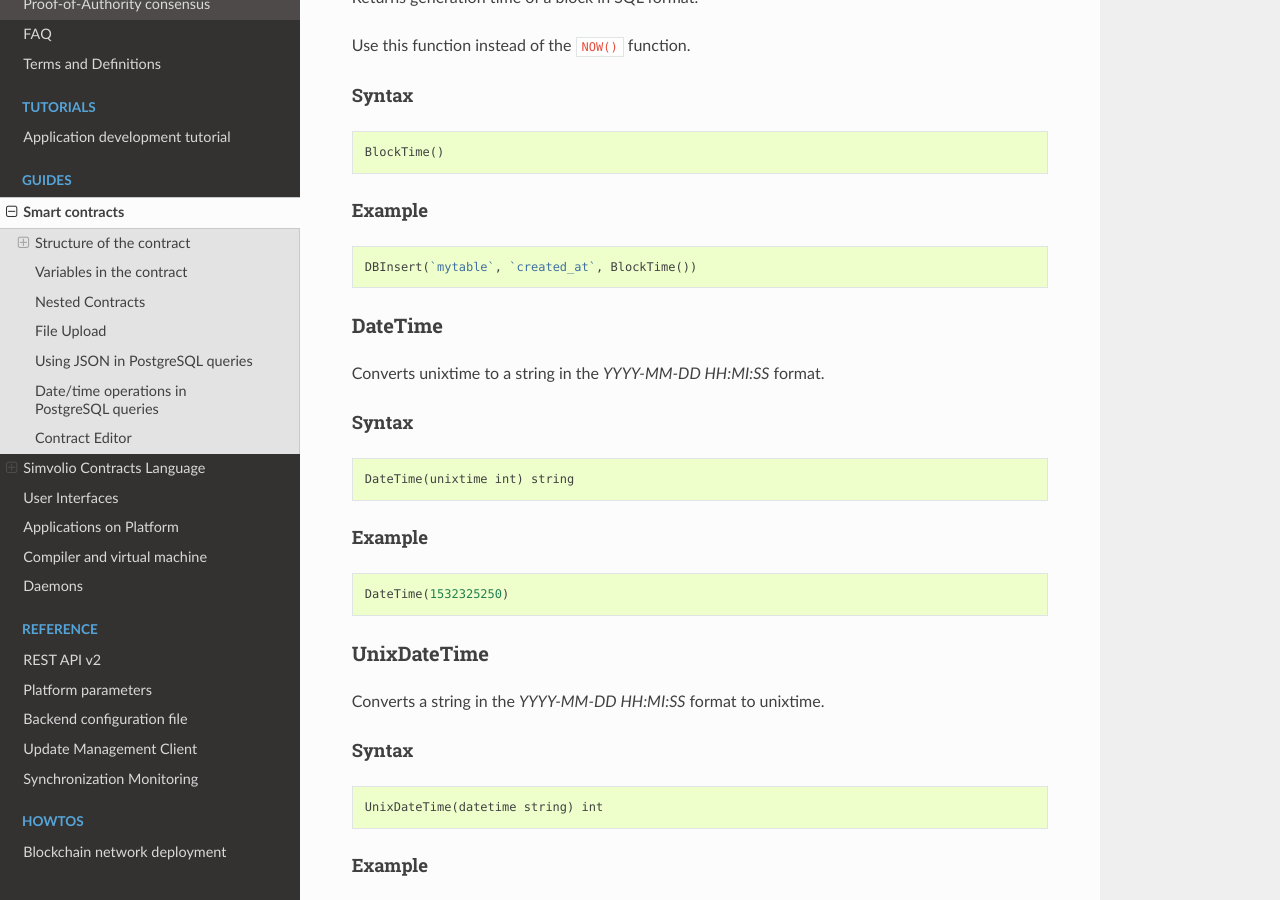
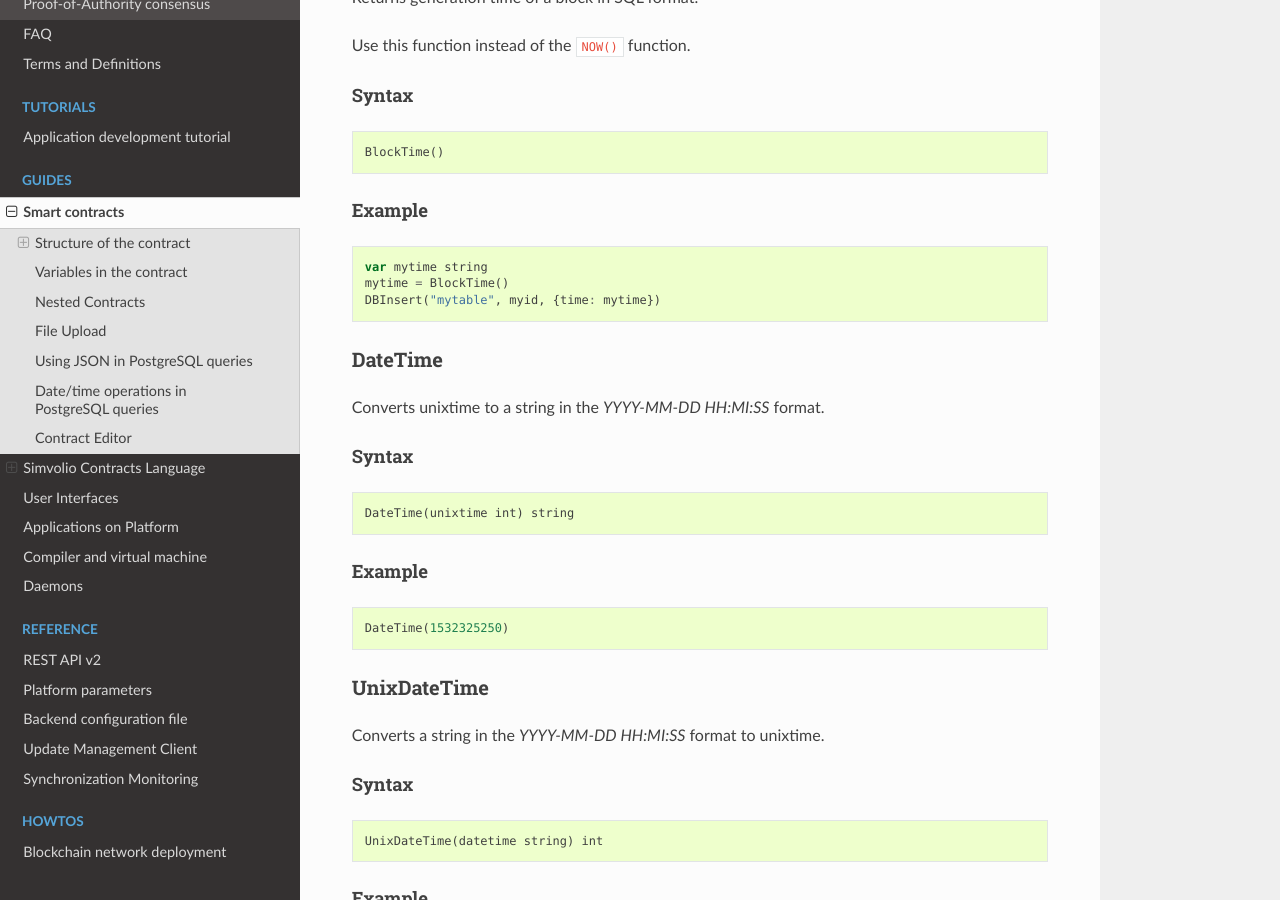
Before and after one commit to AplaProject/apla-docs-en, a Sphinx documentation site: the page built from source/topics/script.rst, in a window 1280 px wide and 900 px high, scrolled down 56442 px. Built offline with Sphinx 7.4.7 and the Read the Docs theme 2.0.0, drawn with Linux system fonts in a browser that asks for light colours.

Commit message:
BlockTime example syntax fix

```diff
--- a/source/topics/script.rst
+++ b/source/topics/script.rst
@@ -3431,7 +3431,9 @@ Example
 
 .. code:: js
 
-    DBInsert(`mytable`, `created_at`, BlockTime())
+    var mytime string
+    mytime = BlockTime()
+    DBInsert("mytable", myid, {time: mytime})
 
 
 .. _simvolio-DateTime:
```
